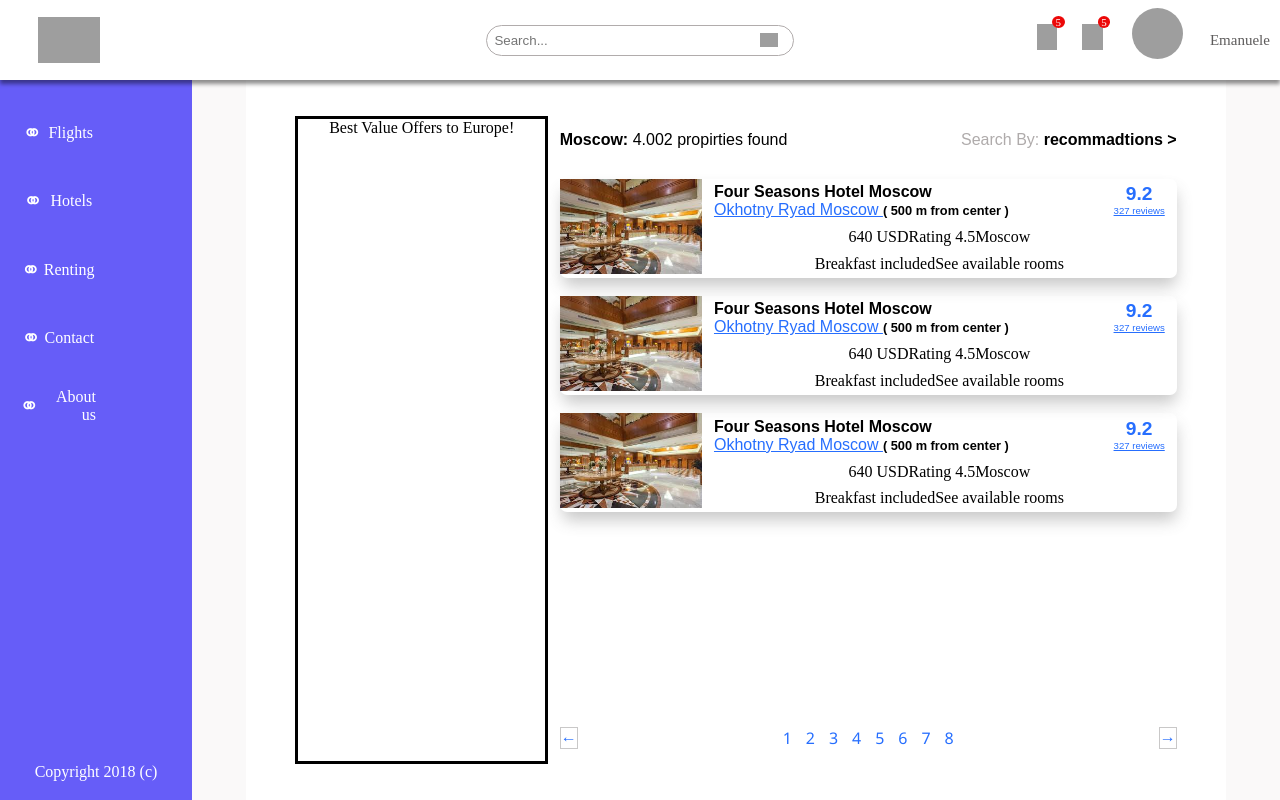
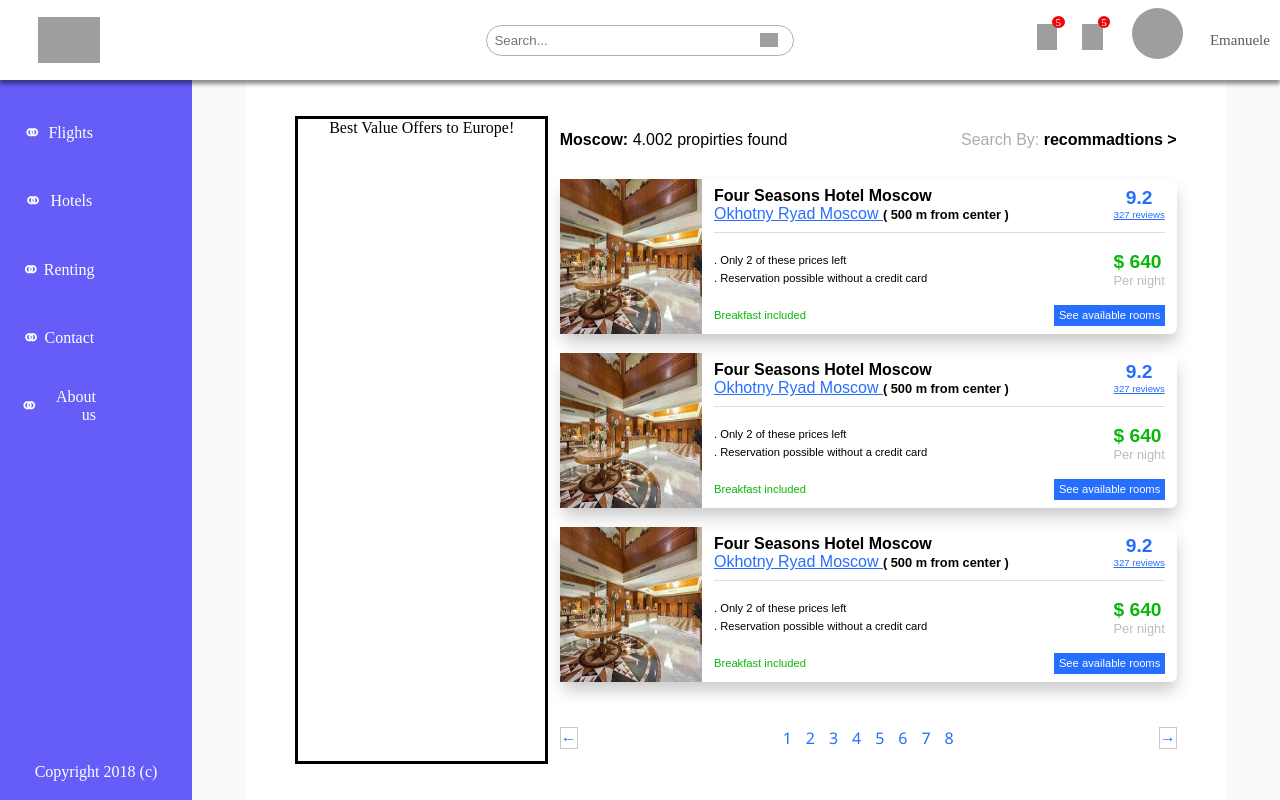
Before and after one commit to ChamsBouzaiene/React-DashBoard, a React (Create React App) app: page / in a window 1280 px wide. Both pictures are taken after a click on the element "Hotels". Built offline with nearby package versions, Linux system fonts and the light colour scheme; grey boxes are pictures that could not be loaded.

Commit message:
feat: implimented the hotels view 🔧

```diff
--- a/src/features/Hotels/style.css
+++ b/src/features/Hotels/style.css
@@ -88,10 +88,11 @@
   box-shadow: 1px 10px 16px -2px rgba(77, 76, 76, 0.308);
   border-radius: 7px;
   margin-bottom: 3%;
+  height: 30%;
 }
 
 .hotel-card-img {
-  height: 50%;
+  height: 100%;
   width: 30%;
 }
 
@@ -117,6 +118,8 @@
   display: flex;
   justify-content: space-between;
   font-family: sans-serif;
+  border-bottom: 1.5px solid #80808042;
+  padding-bottom: 2%;
 }
 
 .hotel-card-info-titles-right {
@@ -155,3 +158,56 @@
   font-size: 0.6em;
   text-decoration: underline;
 }
+
+.hotel-card-info-discription {
+  display: flex;
+  justify-content: space-between;
+}
+
+.description-right {
+  display: flex;
+  justify-content: space-around;
+  flex-direction: column;
+  align-items: flex-start;
+  font-family: sans-serif;
+  font-size: 0.7em;
+}
+
+.description-left {
+  display: flex;
+  justify-content: space-around;
+  flex-direction: column;
+  align-items: flex-start;
+}
+
+.description-left-price {
+  color: rgb(11, 182, 11);
+  font-size: 1.2em;
+  font-weight: 600;
+  font-family: sans-serif;
+}
+
+.description-left-unit {
+  font-size: 0.8em;
+  font-family: sans-serif;
+  color: #80808088;
+}
+
+.hotel-card-info-more {
+  display: flex;
+  justify-content: space-between;
+  align-content: center;
+  align-items: center;
+  font-family: sans-serif;
+  font-size: 0.7em;
+}
+
+.hotel-card-info-more-btn {
+  background-color: #266efe;
+  padding: 0.4em;
+  color: white;
+}
+
+.hotel-card-info-more-info {
+  color: rgb(11, 182, 11);
+}
```
Also changed, not shown: src/features/Hotels/HotelCard.js.
